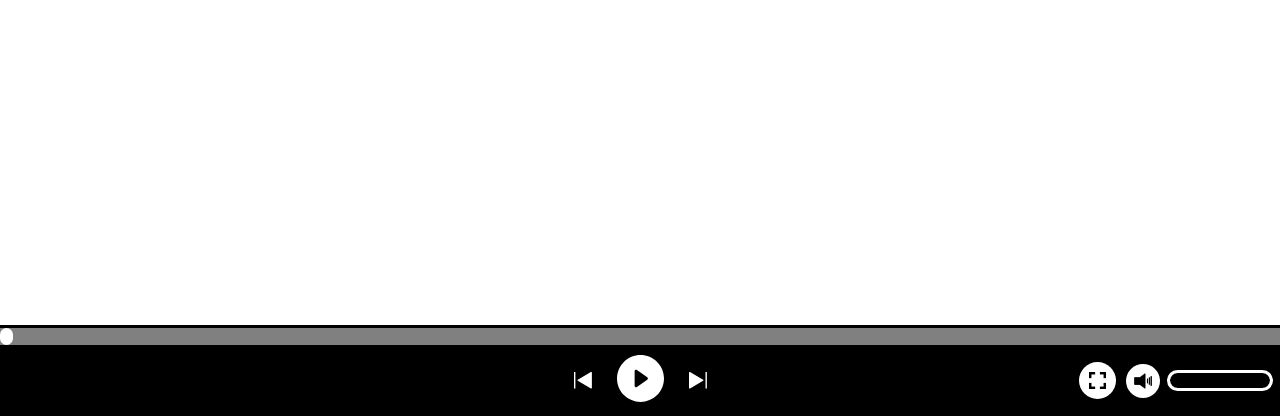
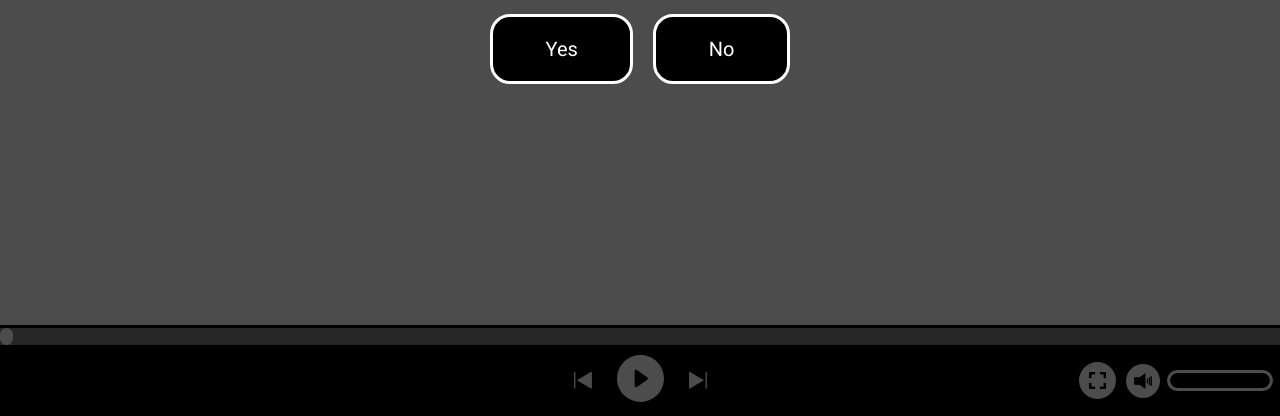
Before and after one commit to shodon2007/player, a plain HTML site: page index.html in a window 1280 px wide. Shown: the part 384-800 px from the top of the page. Drawn offline with Linux system fonts and the light colour scheme.

Commit message:
added modal window to fullscreen

```diff
--- a/index.html
+++ b/index.html
@@ -10,6 +10,15 @@
 </head>
 
 <body>
+    <div class="player__modal">
+        <div class="modal__body">
+            <div class="modal__text">Open Full-Screen?</div>
+            <div class="modal__buttons">
+                <button class="modal__button" data-toggle-fullscreen>Yes</button>
+                <button class="modal__button">No</button>
+            </div>
+        </div>
+    </div>
     <div class="player__body">
         <div class="player__music">
             <div class="player__image">
--- a/script/script.js
+++ b/script/script.js
@@ -5,6 +5,16 @@ const audio = document.querySelector('.player__audio');
 const progress = document.querySelector('.player__progress');
 const domSongList = document.querySelector('.player__items')
 const volume = document.querySelector('.volume__input');
+
+document.querySelector('button').addEventListener('click', function (event) {
+
+    if (document.fullscreenElement) {
+        document.exitFullscreen();
+    } else {
+        document.documentElement.requestFullscreen();
+    }
+
+}, false);
 
 const songList = [
     'random test music',
@@ -217,3 +227,7 @@ function fullClick() {
         document.querySelector('.player__items').style.display = 'none';
     }
 }
+
+document.querySelector('.modal__buttons').addEventListener('click', () => {
+    document.querySelector('.player__modal').style.display = 'none';
+})
--- a/scss/style.scss
+++ b/scss/style.scss
@@ -278,6 +278,46 @@ body {
     justify-content: right;
 }
 
+.player__modal {
+    z-index: 100;
+    position: absolute;
+    width: 100vw;
+    height: 100vh;
+    background-color: rgba(0, 0, 0, 0.7);
+    display: flex;
+    align-items: center;
+    justify-content: center;
+}
+
+.modal__body {
+    width: 300px;
+    text-align: center;
+}
+
+.modal__text {
+    font-size: 30px;
+    color: white;
+}
+
+.modal__buttons {
+    margin-top: 30px;
+    width: 100%;
+    display: flex;
+    gap: 20px;
+}
+
+.modal__button {
+    padding: 20px;
+    flex: 1 1 auto;
+    background-color: black;
+    color: white;
+    border: 3px solid white;
+    outline: none;
+    font-size: 20px;
+    border-radius: 20px;
+    cursor: pointer;
+}
+
 @keyframes animPlay {
     0% {
         transform: rotate(0);
@@ -306,6 +346,18 @@ body {
 }
 
 @media (max-width: 320px) {
+    .modal__body {
+        width: 100%;
+    }
+
+    .modal__text {
+        font-size: 16px;
+    }
+
+    .modal__button {
+        padding: 5px;
+    }
+
     .player__buttons {
         gap: 10px;
     }
@@ -316,6 +368,10 @@ body {
 }
 
 @media (max-width: 210px) {
+    .modal__button {
+        font-size: 10px;
+    }
+
     .player__full {
         display: none;
     }
```
Also changed, not shown: css/style.css.
